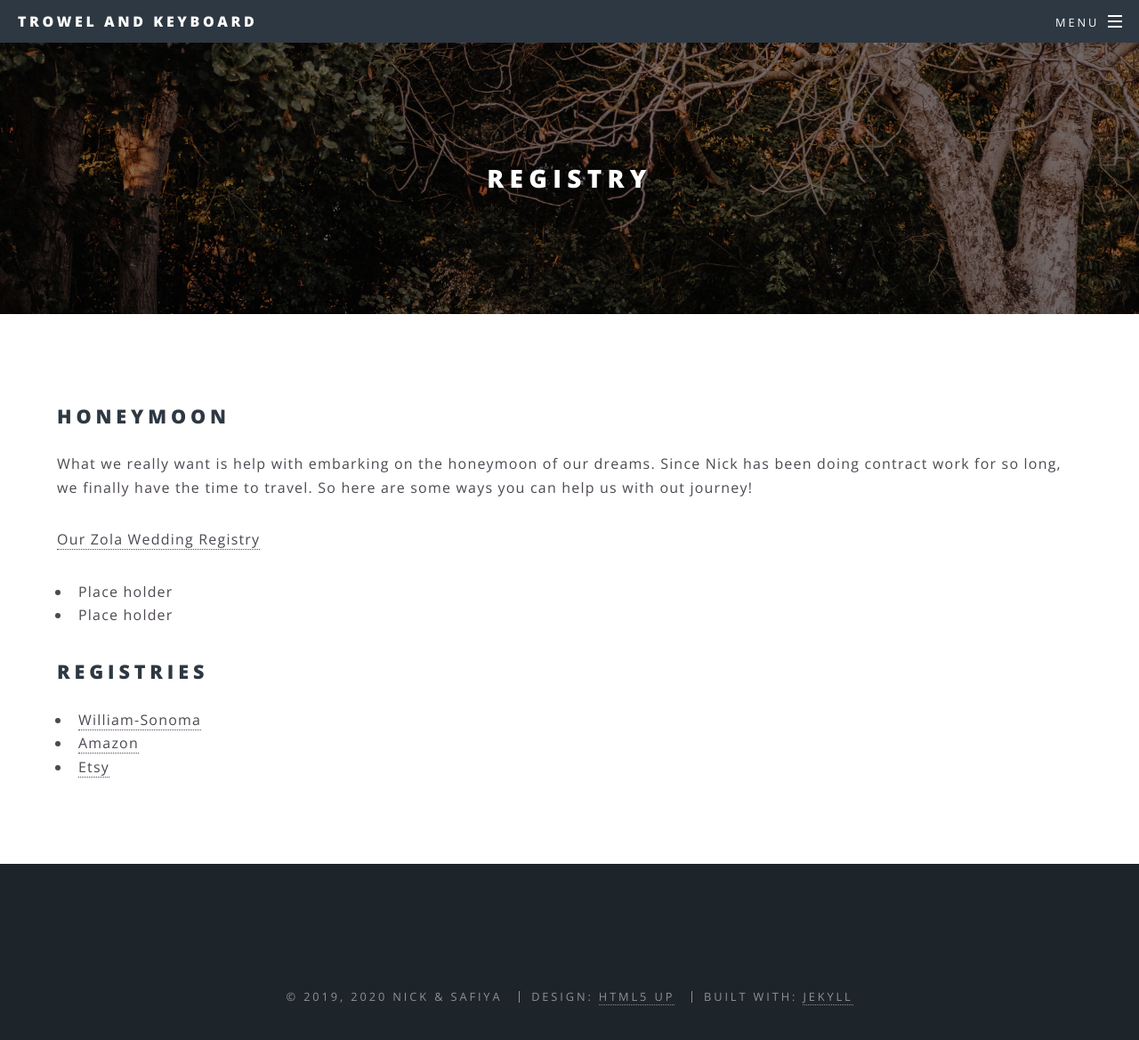
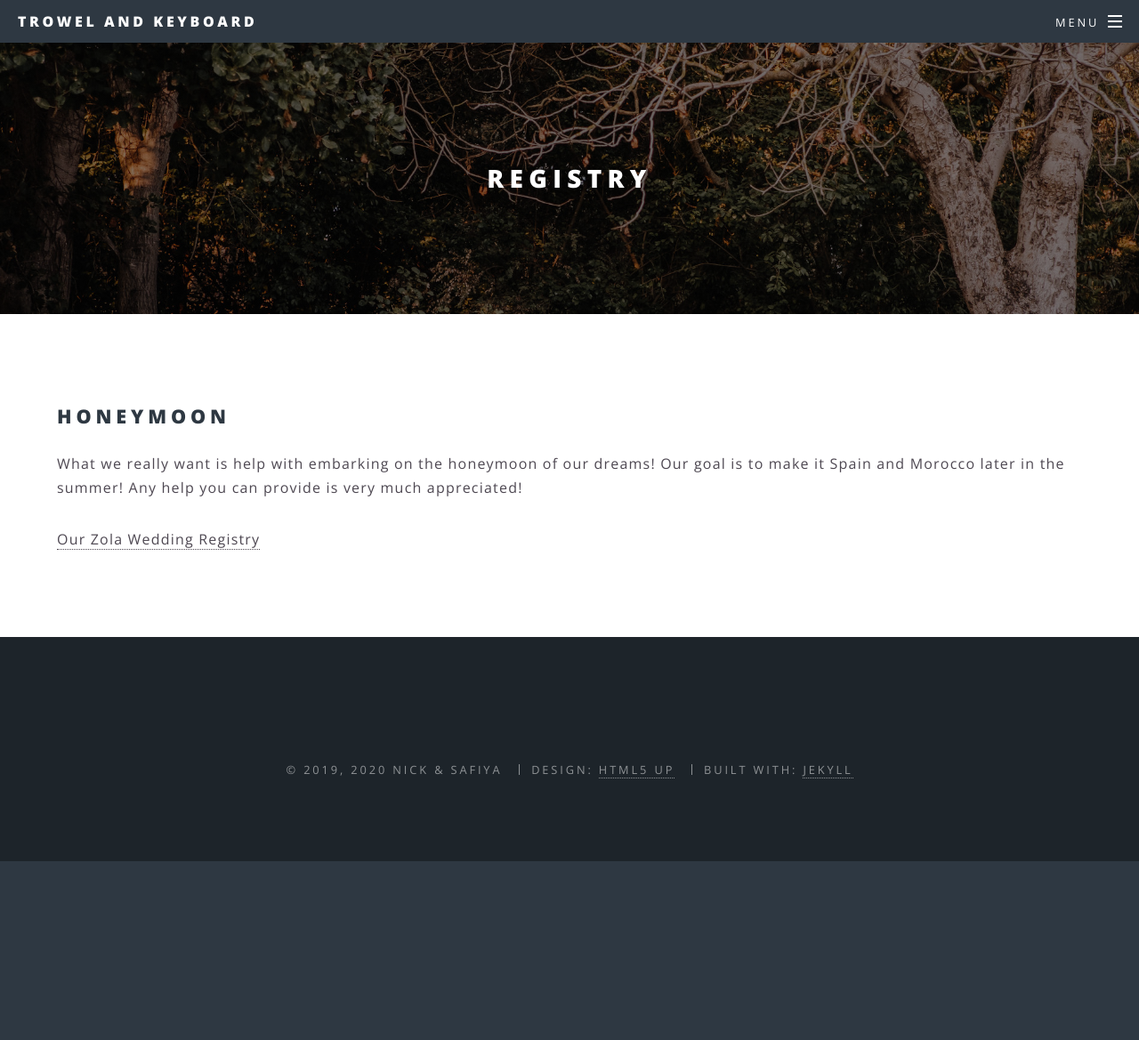
Before and after one commit to trowelandkeyboard/trowelandkeyboard.github.io, a Jekyll site: the page built from registry.md, in a window 1280 px wide and 1223 px high. Shown: the top 1169 px of the window at 89% size. Built offline with Jekyll 4.4.1, drawn with Linux system fonts in a browser that asks for light colours; a script that is not in the unit is left out.

Commit message:
Update registry.md

```diff
--- a/registry.md
+++ b/registry.md
@@ -4,16 +4,6 @@ title: Registry
 permalink: /registry/
 ---
 ## Honeymoon
-What we really want is help with embarking on the honeymoon of our dreams. Since Nick has been doing contract work for so long, we finally have the time to travel. So here are some ways you can help us with out journey!
+What we really want is help with embarking on the honeymoon of our dreams! Our goal is to make it Spain and Morocco later in the summer! Any help you can provide is very much appreciated!
 
 <a class="zola-registry-embed" href="www.zola.com/registry/safiyaandnick" data-registry-key="safiyaandnick">Our Zola Wedding Registry</a><script>!function(e,t,n){var s,a=e.getElementsByTagName(t)[0];e.getElementById(n)||(s=e.createElement(t),s.id=n,s.async=!0,s.src="https://widget.zola.com/js/widget.js",a.parentNode.insertBefore(s,a))}(document,"script","zola-wjs");</script>
-
-
-* Place holder
-* Place holder
-
-## Registries
-
-* [William-Sonoma](https://www.williams-sonoma.com/registry/bp5ql5sqjs/registry-list.html)
-* [Amazon](https://www.amazon.com/wedding/nick-iriarte-safiya-bal-nevada-city-may-2020/registry/1Y4QDIE34S5QS)
-* [Etsy](https://www.etsy.com/registry/MjA3MDM1MTB8MTI5OTU3OTQ/)
```
